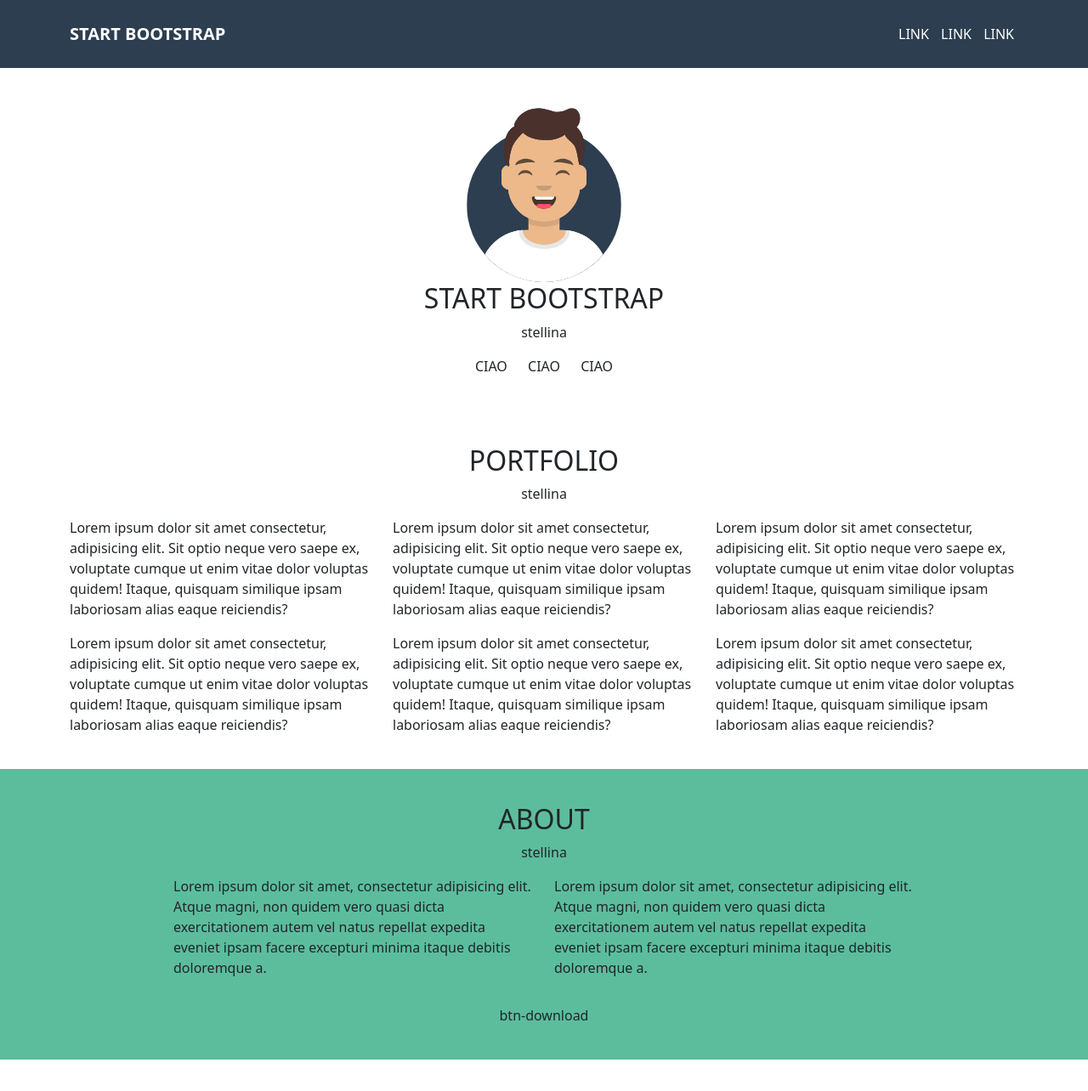
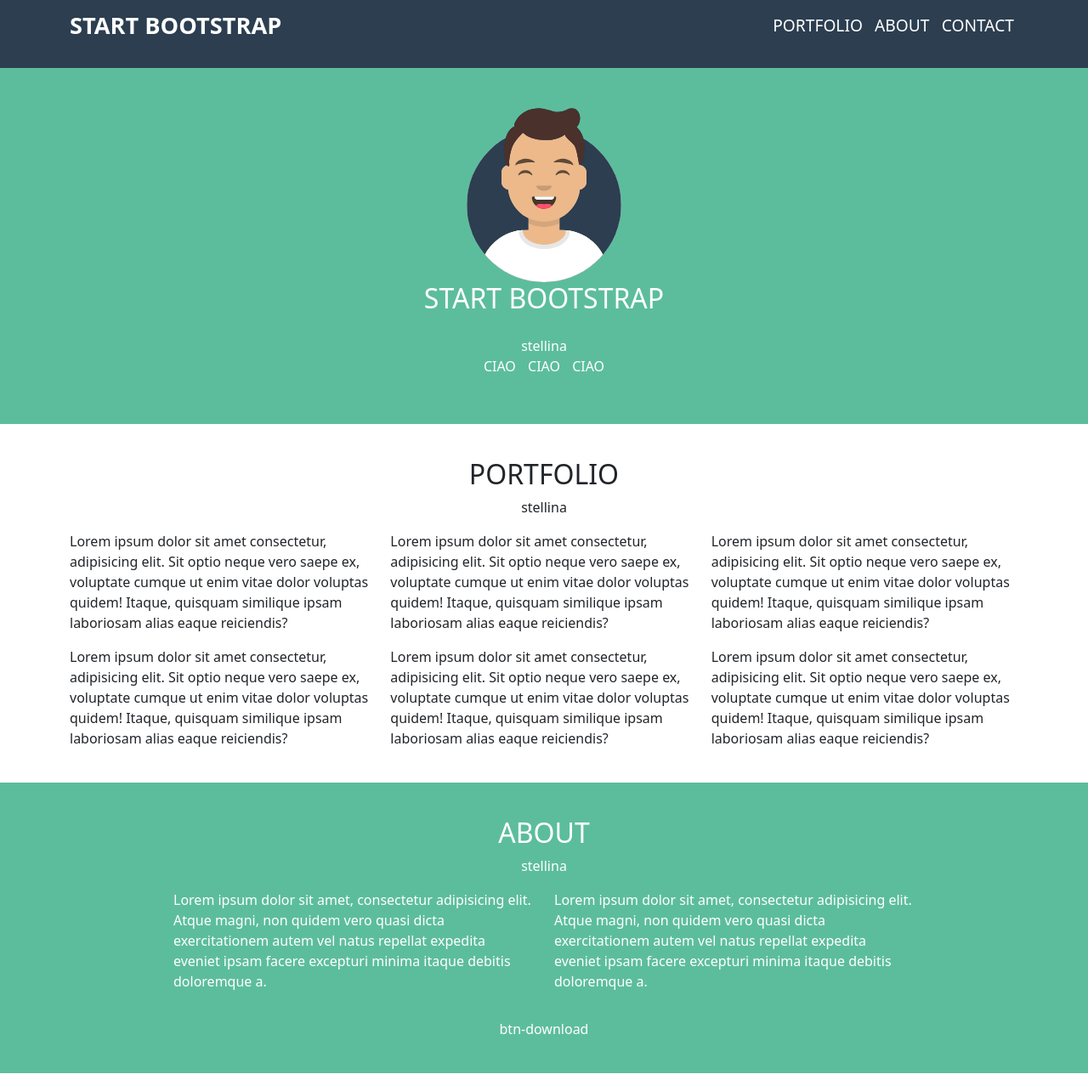
Before and after one commit to Ilariallaria/html-css-bootstrap-freelancer, a plain HTML site: page index.html in a window 1280 px wide. Shown: the top 1284 px of the page at 85% size. Drawn offline with nearby package versions, Linux system fonts and the light colour scheme.

Commit message:
some fix

```diff
--- a/css/style.css
+++ b/css/style.css
@@ -19,29 +19,47 @@ section{
 }
 
 .ms_small-cont{
-    max-width: 70%;
+    width: 70%;
+    max-width: 1170px;
     margin: 0 auto;
+
 }
 .ms_title{
     margin-bottom: 1rem;
     text-align: center;
 }
+section.bg-green{
+    background-color: #5cbd9d;
+    color: white;
+}
 
 /*-*-*-*-*-*-*-*-*-*-*-*-*-*-*-* HEADER *-*-*-*-*-*-*-*-*-*-*-*/
 header{
     height: 80px;
-    display: flex;
-    align-items: center;
+    /* display: flex;
+    align-items: center; */
     background-color: #2c3e50;
     color: white;
-}
-.logo{
-    font-size: 20px;
-    font-weight: bold;
+    line-height: 60px;
 }
 
 header nav{
     text-align: right;
+}
+
+.logo{
+    font-size: 1.7rem;
+    font-weight: bold;
+}
+header .burger{
+    font-size: 1.5rem;
+}
+.ms_main-menu{
+    display: inline-block;
+    margin-left: 1,2rem;
+}
+.ms_main-menu a{
+ font-size: 1.2rem;
 }
 
 /*-*-*-*-*-*-*-*-*-*-*-*-*-*-*-* MAIN *-*-*-*-*-*-*-*-*-*-*-*/
@@ -52,6 +70,7 @@ header nav{
 }
 
 .ms_jumbo-content{
+    margin-bottom: 1rem;
     display: flex;
     flex-direction: column;
     align-items: center;
@@ -77,9 +96,6 @@ header nav{
 
 /* ----------------------------about*/
 
-.ms_about{
-    background-color: #5cbd9d;
-}
 .ms_btn{
     text-align: center;
     margin-top: 2rem;
@@ -95,8 +111,7 @@ header nav{
     padding: 10px 0 90px;
 }
 
-.left
-{
+.left{
     text-align: left;
 }
 
@@ -104,27 +119,26 @@ header nav{
 
 footer{
     padding-top: 2.5rem;
+    color: white;
+
 }
 
 .f-top{
     text-align: center;
     background-color: #3a546d;
-    color: white;
 }
 .location, .social, .ab-freelancer{
-    padding-top: 20px;
+    padding: 20px;
+    text-align: center;
 }
 
 .f-bottom{
     text-align: center;
     background-color: #2c3e50;
-    color: white;
+    /* color: white; */
+    /* padding: 3rem 0; */
 }
 .privacy{
     padding: 20px 0 30px 0;
     font-size: 11px;
 }
-
-/*
-@media all and (min-width: 1121px) and (min-width: 1400px){
-} */
--- a/index.html
+++ b/index.html
@@ -13,38 +13,38 @@
     <!-- HEADER -->
     <header>
         <div class="container">
-            <div class="row align-items-center">
+            <div class="row">
 
-                <div class="col-6">
+                <div class="col-9 col-md-5">
                     <div class="logo">
                         START BOOTSTRAP
                     </div>
                 </div>
 
-                <div class="col-6">
+                <div class="col-3 col-md-7">
                     <nav>
 
                         <div class="burger d-md-none">
                             <i class="fa fa-bars" aria-hidden="true"></i>
                         </div>
 
-                        <div class="ms_main_menu d-none d-md-block">
+                        <div class="ms_main-menu d-none d-md-block">
                             <ul>
                                 <li>
                                     <a href="#">
-                                        LINK
+                                        PORTFOLIO
                                     </a>
                                 </li>
 
                                 <li>
                                     <a href="#">
-                                        LINK
+                                        ABOUT
                                     </a>
                                 </li>
 
                                 <li>
                                     <a href="#">
-                                        LINK
+                                        CONTACT
                                     </a>
                                 </li>
                             </ul>
@@ -57,12 +57,11 @@
 
     <!-- MAIN -->
     <main>
+        <!-- jumbo -->
+        <section class="bg-green">
+            <div class="container">
 
-        <section class="ms_jumbo">
-            <div class="ms_small-cont">
-                <div class="container-fluid">
-
-                    <div class="ms_jumbo-content">
+                <div class="ms_jumbo-content text-center">
 
                     <div class="ms_image">
                         <img src="img/avatar.svg" alt="avatar">
@@ -70,8 +69,9 @@
 
                     <div class="ms_jumbo-txt">
                         <h2>START BOOTSTRAP</h2>
-                            <span>stellina</span>
                     </div>
+
+                    <div>stellina</div>
 
                     <ul>
                         <li>
@@ -88,7 +88,6 @@
                     </ul>
                 </div>
             </div>
-            </div>
         </section>
 
         <!-- section portfolio -->
@@ -97,10 +96,10 @@
 
                 <div class="ms_title">
                     <h2>PORTFOLIO</h2>
-                    <span>stellina</span>
+                    <div>stellina</div>
                 </div>
 
-                <div class="row gy-3 row-cols-1 row-cols-md-2 row-cols-lg-3">
+                <div class="row g-3 row-cols-1 row-cols-md-2 row-cols-lg-3">
 
                     <div class="col">
                         <div class="ms_card">
@@ -142,16 +141,16 @@
         </section>
 
         <!-- section about -->
-        <section class="ms_about">
+        <section class="ms_about bg-green">
             <div class="ms_small-cont">
                 <div class="container-fluid">
 
                     <div class="ms_title">
                         <h2>ABOUT</h2>
-                        <span>stellina</span>
+                        <div>stellina</div>
                     </div>
 
-                    <div class="row gy-3 row-cols-1 row-cols-md-2">
+                    <div class="row g-4 row-cols-1 row-cols-md-2">
 
                         <div class="col">
                             <div class="ms_card">
@@ -206,23 +205,24 @@
     <footer>
 
         <div class="f-top ">
-            <div class="ms_small-cont">
+            <div class="container">
+                <div class="row row-cols-1 row-cols-md-3">
+                    <div class="col">
                         <div class="location">
-                    <div>LOCATION</div>
-                    <div>addres address address</div>
-                </div>
-                <div class="social">
-                    <div>AROUND WEB</div>
-                    <div>
-                        <span>ico</span>
-                        <span>ico</span>
-                        <span>ico</span>
-                        <span>ico</span>
+                            ciao
                         </div>
                     </div>
+                    <div class="col">
+                        <div class="social">
+                            ciao
+                        </div>
+                    </div>
+                    <div class="col">
                         <div class="ab-freelancer">
-                    <div>ABOUT FREELANCEE</div>
-                    <div>Lorem ipsum dolor sit amet consectetur adipisicing elit.</div>
+                            ciao
+                        </div>
+                    </div>
+
                 </div>
             </div>
         </div>
```
Lines whose indentation alone changed are shown as unchanged.
